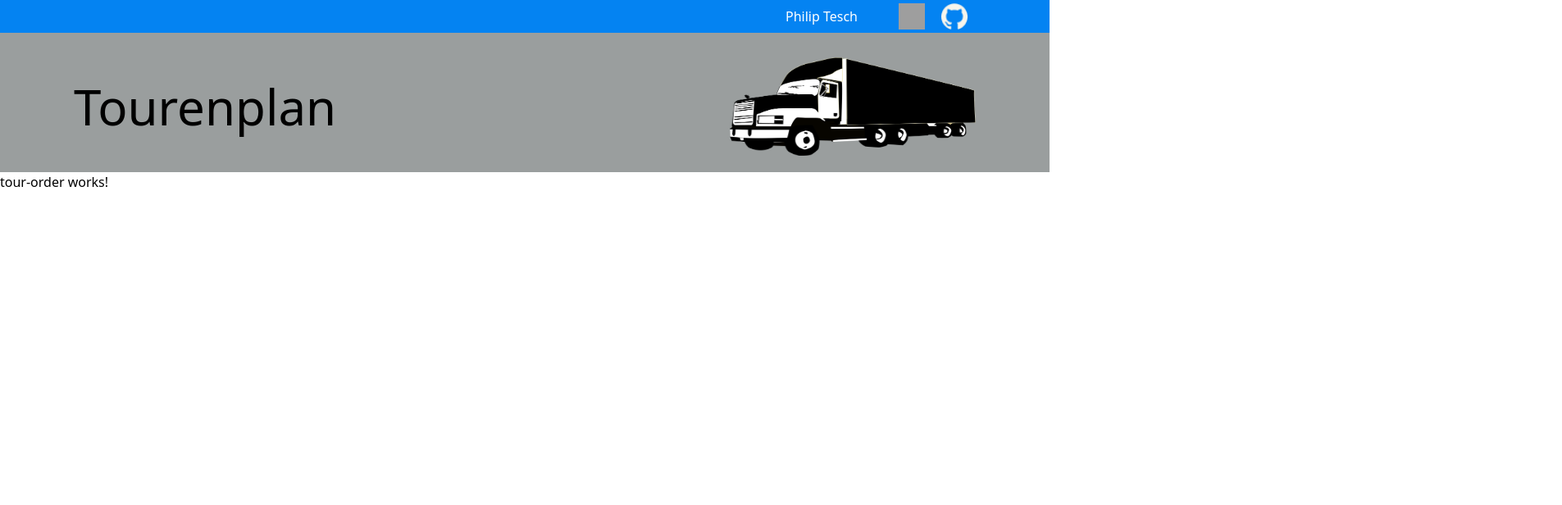
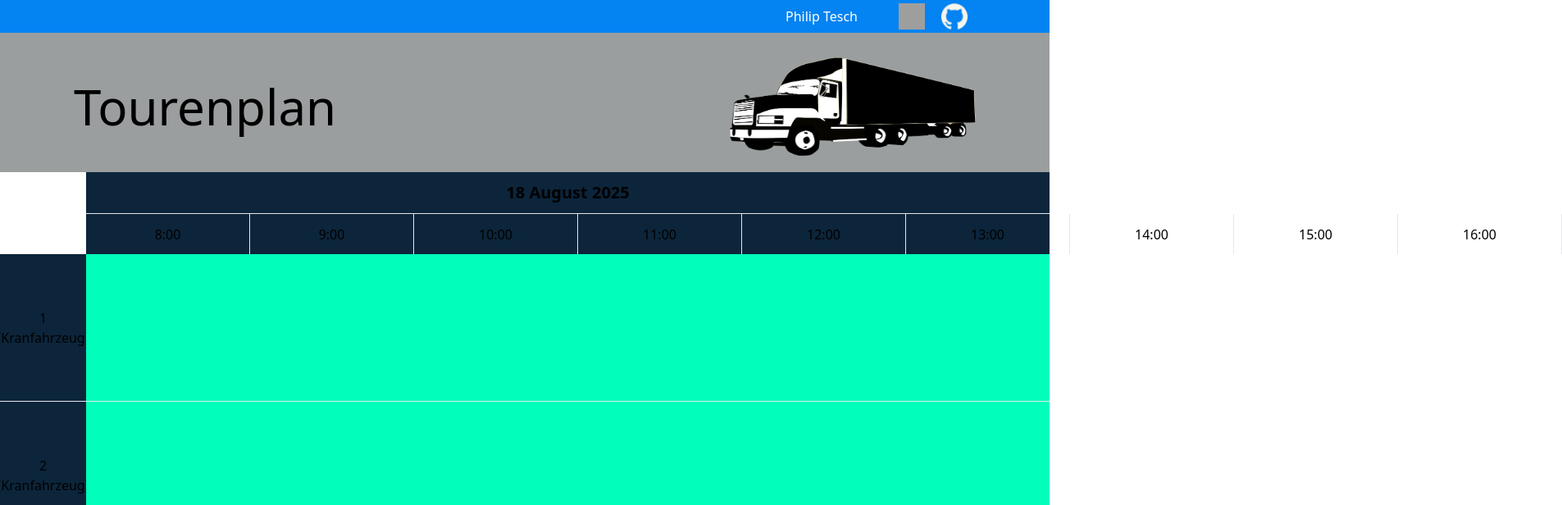
Before and after one commit to philiptesch/tourenplan, an Angular app: page / in a window 1280 px wide. Shown: the top 616 px of the page at 82% size, 1905 px wide, since content can reach past the window. Built offline with nearby package versions, Linux system fonts and the light colour scheme; grey boxes are pictures that could not be loaded.

Commit message:
feat: add tour table with hours and trucks

```diff
--- a/src/app/main-page/tour-order/tour-order.component.html
+++ b/src/app/main-page/tour-order/tour-order.component.html
@@ -1 +1,43 @@
-<p>tour-order works!</p>
+<section>
+
+  <section class="pl-[105px]">
+    <div class="flex items-center justify-center bg-[#031d34f5] h-[50px]">
+      <h3 class="text-xl font-bold">18 August 2025</h3>
+    </div>
+
+    <main class="flex items-center bg-[#031d34f5] h-[50px] border-t-[1px]">
+      <div class="h-full" *ngFor="let hour of hours">
+        <div class="h-full flex items-center justify-center w-[200px] border-r-[1px]">
+          <h4>{{hour}}:00</h4>
+        </div>
+      </div>
+    </main>
+  </section>
+
+  <section>
+    <main class=>
+      <div class="flex" *ngFor="let lkw of lkws">
+        <div class="w-[105px] flex items-center justify-center flex-col h-[180px] bg-[#031d34f5] border-b-[1px]">
+          <h4>{{lkw}}</h4>
+          <h4>(Kranfahrzeug)</h4>
+        </div>
+
+          <div *ngFor="let hour of hours"
+         class="bg-[#00ffbb] w-[200px] h-[180px] border-b  flex items-center justify-center">
+      <!-- Hier kann man Touren oder Drag & Drop Boxen einfügen -->
+    </div>
+
+
+      </div>
+    </main>
+
+    <main>
+      <div class="h-[180px bg-[#d81a30]">
+
+
+
+      </div>
+    </main>
+  </section>
+
+</section>
--- a/src/app/main-page/tour-order/tour-order.component.ts
+++ b/src/app/main-page/tour-order/tour-order.component.ts
@@ -1,12 +1,16 @@
 import { Component } from '@angular/core';
+import { CommonModule } from '@angular/common';
+import { Timeslot } from '../../services/timeslot_model';
+
 
 @Component({
   selector: 'app-tour-order',
   standalone: true,
-  imports: [],
+  imports: [CommonModule],
   templateUrl: './tour-order.component.html',
   styleUrl: './tour-order.component.scss'
 })
 export class TourOrderComponent {
-
+hours = [8, 9, 10, 11, 12, 13, 14, 15, 16];
+lkws = [1, 2, 3, 4, 5, 6, 7, 8];
 }
--- /dev/null
+++ b/src/app/services/hour_json.ts
@@ -0,0 +1 @@
+let hours = [8, 9, 10, 11, 12, 13, 14, 15, 16];
--- /dev/null
+++ b/src/app/services/lkw_model.ts
@@ -0,0 +1,4 @@
+export interface Slot {
+  start: string;
+  end: string;
+}
--- /dev/null
+++ b/src/app/services/timeslot_model.ts
@@ -0,0 +1,4 @@
+export interface Timeslot  {
+  start: string;
+  end: string;
+}
```
